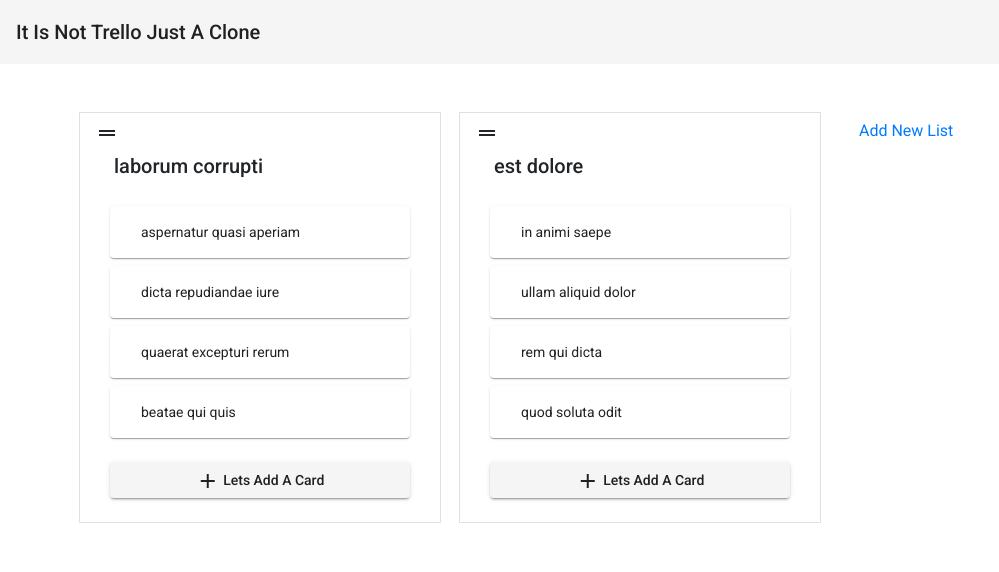
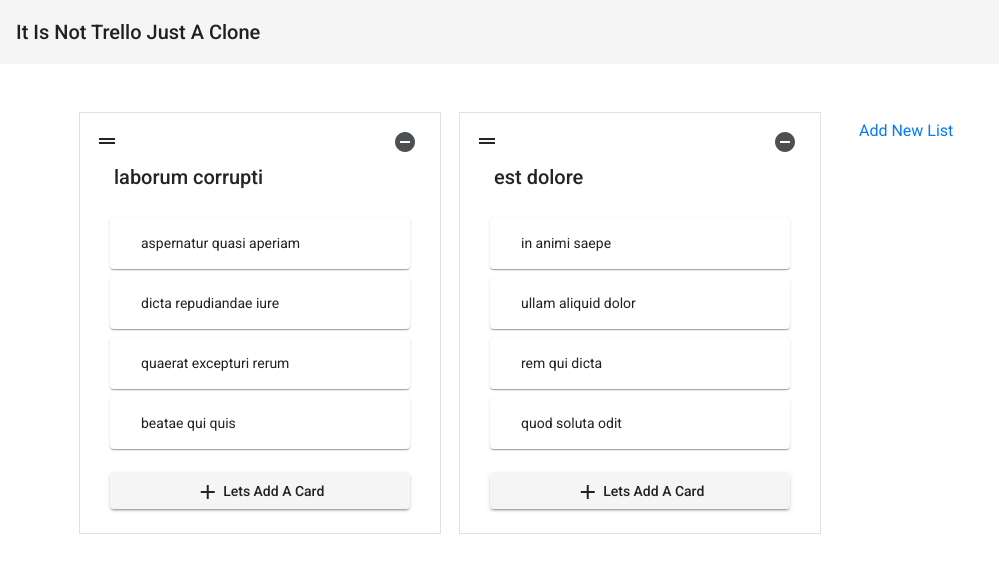
Before and after one commit to mehmetranas/trelloX, an Angular app: page / in a window 1280 px wide. Shown: the top 572 px of the page, without its empty margins (0-999 px from the left). Built offline with nearby package versions, Linux system fonts and the light colour scheme.

Commit message:
added delete list option

```diff
--- a/src/app/modules/board/board.service.ts
+++ b/src/app/modules/board/board.service.ts
@@ -22,6 +22,14 @@ export class BoardService {
     this.lists.next(currentState);
   }
 
+  deleteList(listId: string): void {
+    let currentState = this.lists.getValue();
+    const i = currentState.findIndex((list) => list.id === listId);
+    if (i > -1) {
+      currentState.splice(i, 1);
+      this.lists.next(currentState);
+    }
+  }
   getLists(): Observable<List[]> {
     return this.lists$;
   }
--- a/src/app/modules/board/components/board/board.component.html
+++ b/src/app/modules/board/components/board/board.component.html
@@ -12,8 +12,22 @@
       *ngFor="let list of lists; let listIndex = index"
     >
       <div class="row border py-2">
-        <div class="col-12" cdkDragHandle [cdkDragHandleDisabled]="!list.id">
-          <mat-icon style="cursor: move">drag_handle</mat-icon>
+        <div class="col-12 d-flex align-items-center justify-content-between">
+          <mat-icon
+            cdkDragHandle
+            [cdkDragHandleDisabled]="!list.id"
+            style="cursor: move"
+            matTooltip="Move List"
+            >drag_handle</mat-icon
+          >
+          <button
+            mat-icon-button
+            class="delete-list"
+            (click)="deleteList(list.id)"
+            matTooltip="Delete List"
+          >
+            <mat-icon>remove_circle</mat-icon>
+          </button>
         </div>
         <div class="col-12">
           <app-list [list]="list" [listIds]="listIds"> </app-list>
--- a/src/app/modules/board/components/board/board.component.scss
+++ b/src/app/modules/board/components/board/board.component.scss
@@ -0,0 +1,9 @@
+.delete-list {
+  outline: none !important;
+  opacity: 0.8;
+  cursor: pointer;
+  &:hover {
+    opacity: 1;
+    transition: opacity 0.3s linear;
+  }
+}
--- a/src/app/modules/board/components/board/board.component.ts
+++ b/src/app/modules/board/components/board/board.component.ts
@@ -6,6 +6,9 @@ import {
 } from '@angular/cdk/drag-drop';
 import { List } from 'src/app/shared/models/schemas';
 import { BoardService } from '../../board.service';
+import { MatBottomSheet } from '@angular/material/bottom-sheet';
+import { ConfirmationComponent } from 'src/app/shared/components/confirmation/confirmation.component';
+import { takeWhile } from 'rxjs/operators';
 
 @Component({
   selector: 'app-board',
@@ -16,7 +19,10 @@ export class BoardComponent implements OnInit {
   lists: List[] = [];
   newList: List;
   displayCreateNewList: boolean = false;
-  constructor(private boardService: BoardService) {}
+  constructor(
+    private boardService: BoardService,
+    private _bottomSheet: MatBottomSheet
+  ) {}
 
   ngOnInit(): void {
     this.fetchLists();
@@ -25,6 +31,7 @@ export class BoardComponent implements OnInit {
   fetchLists(): void {
     this.boardService.getLists().subscribe((lists: List[]) => {
       this.lists = [...lists];
+      console.log('on subs', lists);
     });
   }
   onListDrop(event: CdkDragDrop<any[]>) {
@@ -40,6 +47,14 @@ export class BoardComponent implements OnInit {
     this.displayCreateNewList = false;
   }
 
+  deleteList(listId: string) {
+    this._bottomSheet
+      .open(ConfirmationComponent, { data: 'Are you sure to delete list?' })
+      .afterDismissed()
+      .pipe(takeWhile((result) => result))
+      .subscribe(() => this.boardService.deleteList(listId));
+  }
+
   get listIds(): string[] {
     return this.lists.map((l) => l.id);
   }
--- a/src/app/shared/shared.module.ts
+++ b/src/app/shared/shared.module.ts
@@ -11,6 +11,7 @@ import { MatCardModule } from '@angular/material/card';
 import { MatBottomSheetModule } from '@angular/material/bottom-sheet';
 import { ConfirmationComponent } from './components/confirmation/confirmation.component';
 import { A11yModule } from '@angular/cdk/a11y';
+import { MatTooltipModule } from '@angular/material/tooltip';
 @NgModule({
   declarations: [ConfirmationComponent],
   imports: [
@@ -25,6 +26,7 @@ import { A11yModule } from '@angular/cdk/a11y';
     MatCardModule,
     MatBottomSheetModule,
     A11yModule,
+    MatTooltipModule,
   ],
   entryComponents: [ConfirmationComponent],
   exports: [
@@ -39,6 +41,7 @@ import { A11yModule } from '@angular/cdk/a11y';
     MatCardModule,
     ConfirmationComponent,
     A11yModule,
+    MatTooltipModule,
   ],
 })
 export class SharedModule {}
```
